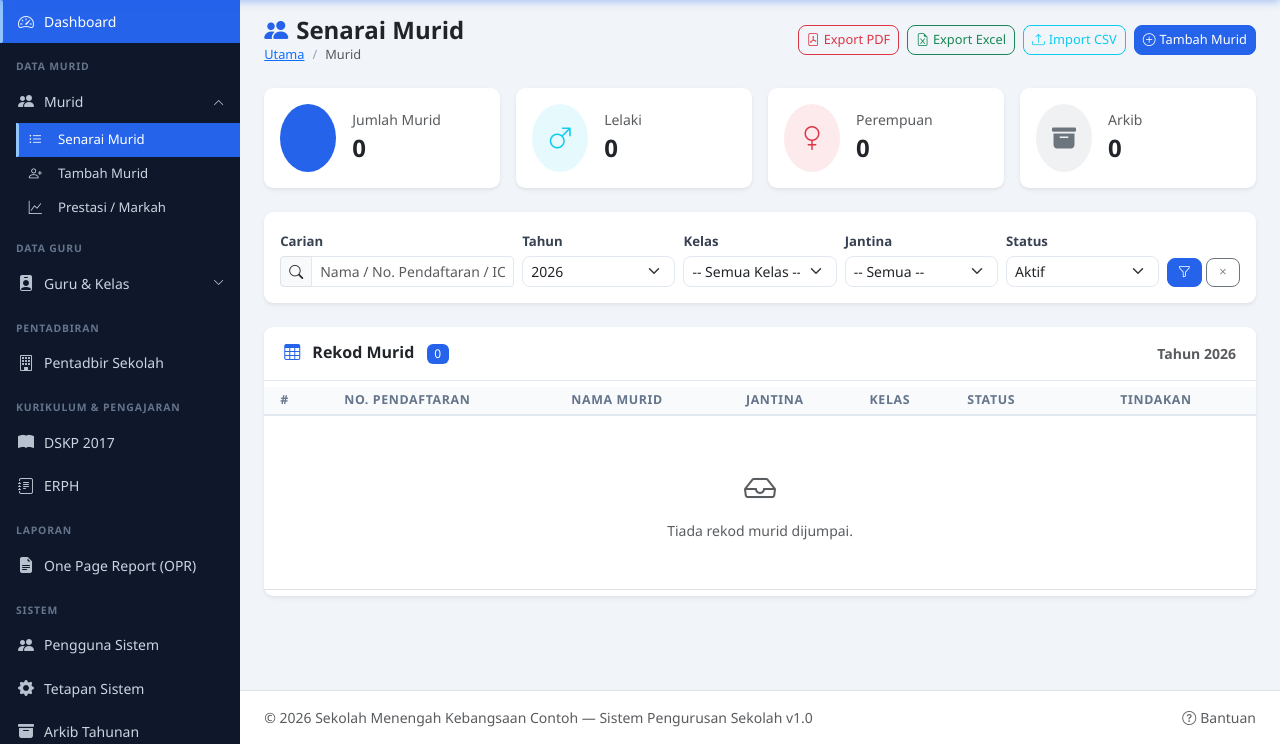
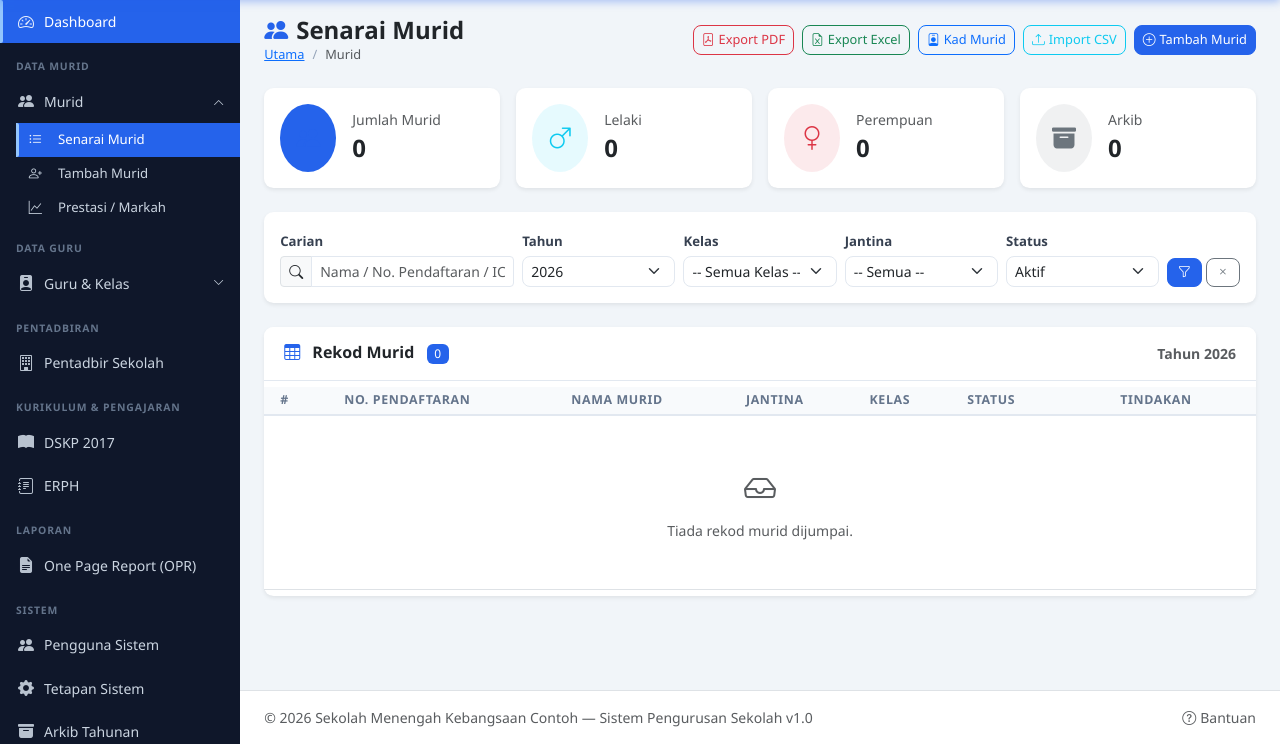
Before and after one commit to farimi2025/myopr, a PHP site: page /sistem-sekolah/modules/murid/index.php in a window 1280 px wide. Shown: the part 56-800 px from the top of the page. Run offline with PHP 8.4, Linux system fonts and the light colour scheme; a user stored in the database is signed in; data comes from the database, SQL or seed files in the repository; data that the repository does not hold is empty; some libraries are stand-ins or nearby versions.

Commit message:
Add Kad Murid buttons to murid index and lihat pages
- murid/index.php: tambah butang Kad Murid untuk export kad kelas
- murid/lihat.php: tambah butang Cetak Kad dalam action buttons

https://claude.ai/code/session_01BYVNEzHJiqBtG9wJSLo76z

```diff
--- a/sistem-sekolah/modules/murid/index.php
+++ b/sistem-sekolah/modules/murid/index.php
@@ -90,6 +90,10 @@ include __DIR__ . '/../../includes/header.php';
         <a href="<?= BASE_URL ?>/export/murid_excel.php?<?= http_build_query(['tahun'=>$tahunCari,'kelas_id'=>$kelasId,'jantina'=>$jantina,'status'=>$status,'cari'=>$cari]) ?>"
            class="btn btn-outline-success btn-sm" target="_blank">
             <i class="bi bi-file-earmark-excel me-1"></i>Export Excel
+        </a>
+        <a href="<?= BASE_URL ?>/export/kad_murid.php?<?= http_build_query(['kelas_id'=>$kelasId,'tahun'=>$tahunCari]) ?>"
+           class="btn btn-outline-primary btn-sm" target="_blank" title="Cetak Kad Murid">
+            <i class="bi bi-person-badge me-1"></i>Kad Murid
         </a>
         <a href="<?= BASE_URL ?>/modules/murid/import.php" class="btn btn-outline-info btn-sm">
             <i class="bi bi-upload me-1"></i>Import CSV
--- a/sistem-sekolah/modules/murid/lihat.php
+++ b/sistem-sekolah/modules/murid/lihat.php
@@ -50,6 +50,10 @@ include __DIR__ . '/../../includes/header.php';
         </nav>
     </div>
     <div class="d-flex gap-2 no-print">
+        <a href="<?= BASE_URL ?>/export/kad_murid.php?murid_id=<?= $id ?>"
+           class="btn btn-outline-primary btn-sm" target="_blank" title="Cetak Kad Murid">
+            <i class="bi bi-person-badge me-1"></i>Cetak Kad
+        </a>
         <a href="<?= BASE_URL ?>/export/prestasi_pdf.php?murid_id=<?= $id ?>&tahun=<?= $murid['tahun'] ?? TAHUN_SEMASA ?>"
            class="btn btn-outline-danger btn-sm" target="_blank" title="Cetak Slip Markah">
             <i class="bi bi-file-pdf me-1"></i>Slip Markah
```
